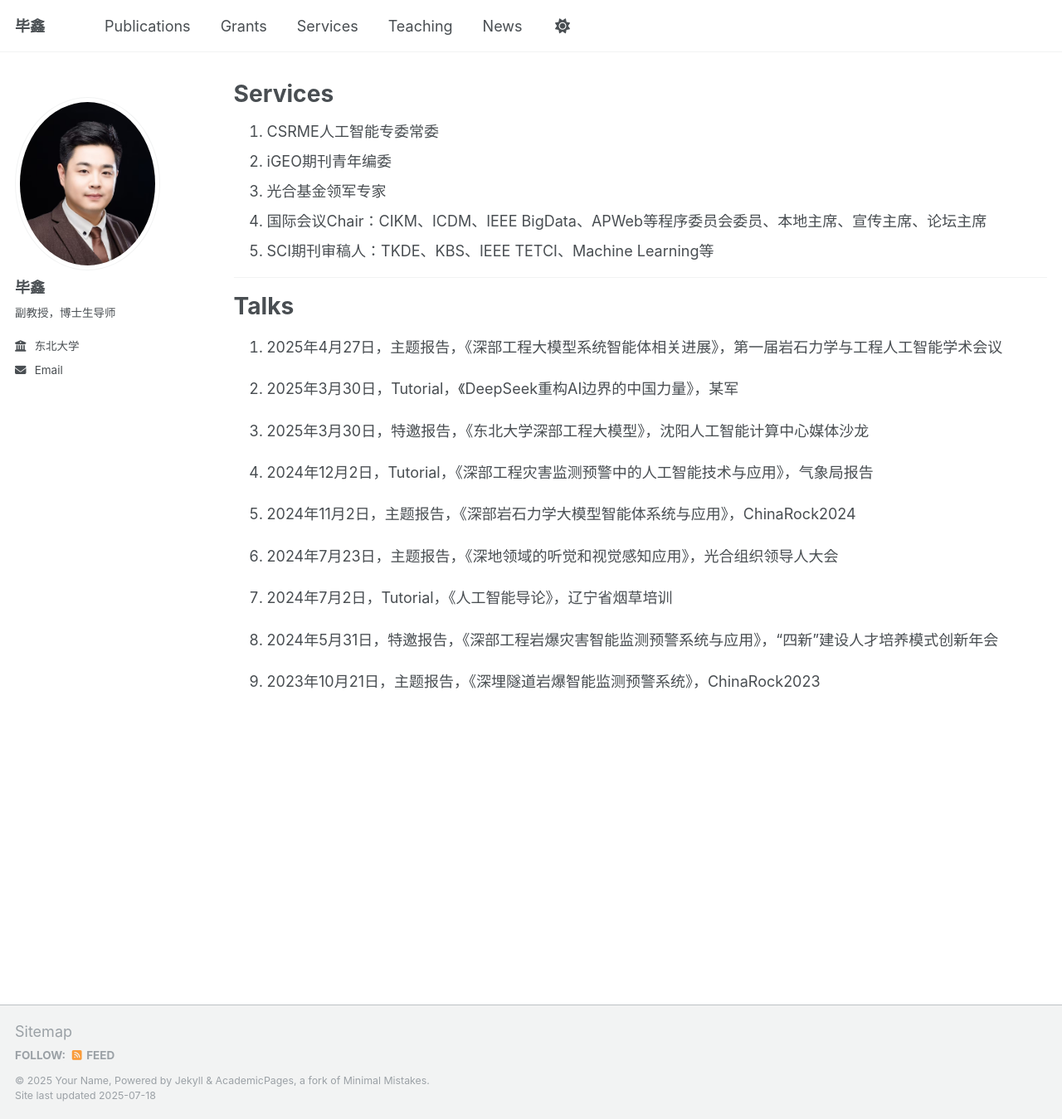
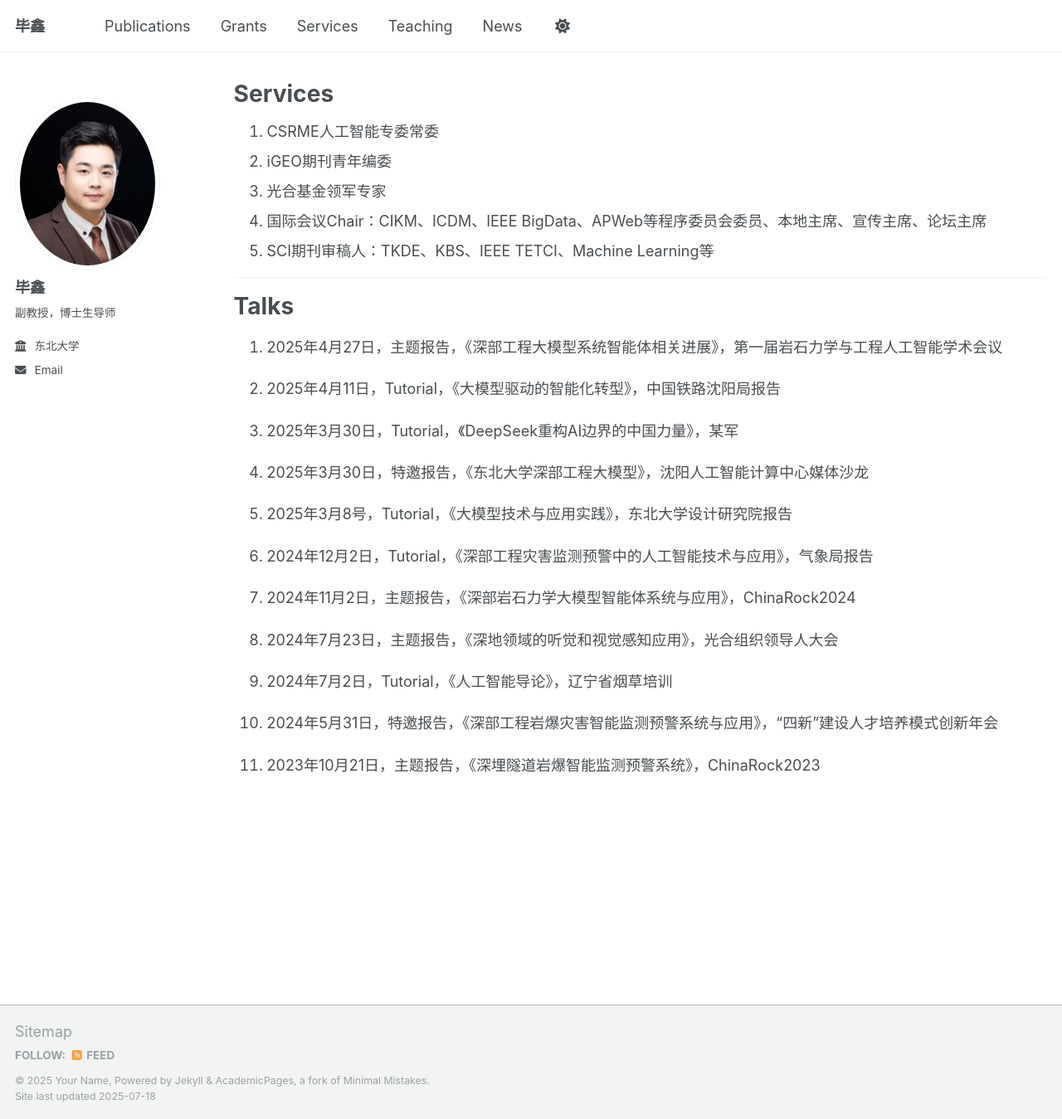
Before and after one commit to IDME-AI/IDME-AI.github.io, a Jekyll site: the page built from _pages/services.md, in a window 1280 px wide and 1349 px high. Shown: the whole window at 83% size. Built offline with Jekyll 4.4.1, drawn with Linux system fonts in a browser that asks for light colours.

Commit message:
Initial commit

```diff
--- a/_pages/services.md
+++ b/_pages/services.md
@@ -18,18 +18,22 @@ author_profile: true
 
 1. 2025年4月27日，主题报告，《深部工程大模型系统智能体相关进展》，第一届岩石力学与工程人工智能学术会议
 
-2. 2025年3月30日，Tutorial，《DeepSeek重构AI边界的中国力量》，某军
+2. 2025年4月11日，Tutorial，《大模型驱动的智能化转型》，中国铁路沈阳局报告
 
-3. 2025年3月30日，特邀报告，《东北大学深部工程大模型》，沈阳人工智能计算中心媒体沙龙
+3. 2025年3月30日，Tutorial，《DeepSeek重构AI边界的中国力量》，某军
 
-4. 2024年12月2日，Tutorial，《深部工程灾害监测预警中的人工智能技术与应用》，气象局报告
+4. 2025年3月30日，特邀报告，《东北大学深部工程大模型》，沈阳人工智能计算中心媒体沙龙
 
-5. 2024年11月2日，主题报告，《深部岩石力学大模型智能体系统与应用》，ChinaRock2024
+5. 2025年3月8号，Tutorial，《大模型技术与应用实践》，东北大学设计研究院报告
 
-6. 2024年7月23日，主题报告，《深地领域的听觉和视觉感知应用》，光合组织领导人大会
+6. 2024年12月2日，Tutorial，《深部工程灾害监测预警中的人工智能技术与应用》，气象局报告
 
-7. 2024年7月2日，Tutorial，《人工智能导论》，辽宁省烟草培训
+7. 2024年11月2日，主题报告，《深部岩石力学大模型智能体系统与应用》，ChinaRock2024
 
-8. 2024年5月31日，特邀报告，《深部工程岩爆灾害智能监测预警系统与应用》，“四新”建设人才培养模式创新年会
+8. 2024年7月23日，主题报告，《深地领域的听觉和视觉感知应用》，光合组织领导人大会
 
-9. 2023年10月21日，主题报告，《深埋隧道岩爆智能监测预警系统》，ChinaRock2023
+9. 2024年7月2日，Tutorial，《人工智能导论》，辽宁省烟草培训
+
+10. 2024年5月31日，特邀报告，《深部工程岩爆灾害智能监测预警系统与应用》，“四新”建设人才培养模式创新年会
+
+11. 2023年10月21日，主题报告，《深埋隧道岩爆智能监测预警系统》，ChinaRock2023
```
Also changed, not shown: _pages/about.md (+1 -1 lines).
